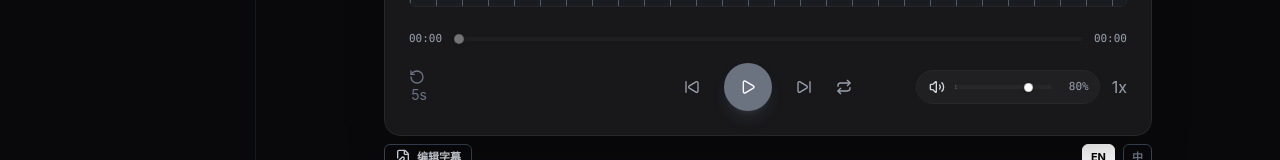
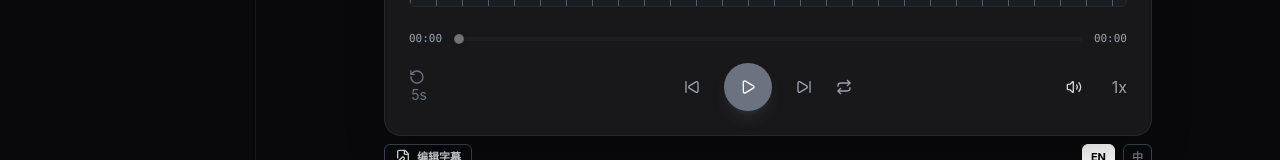
Before and after one commit to xuziyang/echo-flow, a Vue app: page / in a window 1280 px wide. Shown: the part 305-465 px from the top of the page. Built offline with nearby package versions, Linux system fonts and the light colour scheme.

Commit message:
refactor(player): hide volume controls until hover
Collapse volume slider and percentage into the speaker icon, revealing
them on hover/focus for a cleaner default state.

```diff
--- a/src/components/listening/PlaybackControls.vue
+++ b/src/components/listening/PlaybackControls.vue
@@ -27,9 +27,9 @@ const seekTrackStyle = computed(() => ({
     : `linear-gradient(to right, #18181b ${seekPercent.value}%, #d4d4d8 ${seekPercent.value}%)`
 }))
 const volumeTrackStyle = computed(() => ({
-  background: app.theme === 'dark'
-    ? `linear-gradient(to right, #e4e4e7 ${player.volume}%, #3f3f46 ${player.volume}%)`
-    : `linear-gradient(to right, #18181b ${player.volume}%, #d4d4d8 ${player.volume}%)`
+  '--volume-track-bg': app.theme === 'dark'
+    ? `linear-gradient(to right, #d4d4d8 0%, #d4d4d8 ${player.volume}%, #27272a ${player.volume}%, #27272a 100%)`
+    : `linear-gradient(to right, #18181b 0%, #18181b ${player.volume}%, #d4d4d8 ${player.volume}%, #d4d4d8 100%)`
 }))
 
 function clampSeekMs(ms: number) {
@@ -152,8 +152,7 @@ watch(() => player.durationMs, (duration) => {
     <!-- Right: Volume -->
       <div class="flex items-center gap-3 justify-self-end">
         <div
-          class="flex items-center gap-2 rounded-full px-2.5 py-1.5 border transition-colors"
-          :class="app.theme === 'dark' ? 'border-dark-border bg-dark-highlight/55' : 'border-light-border bg-light-card/65'"
+          class="relative flex h-5 items-center justify-center gap-2 group"
         >
           <button
             @click="player.toggleMute()"
@@ -163,16 +162,20 @@ watch(() => player.durationMs, (duration) => {
           >
             <Icon :name="volumeIcon()" class="text-sm" />
           </button>
+          <div
+            class="flex items-center h-5 overflow-hidden w-0 opacity-0 pointer-events-none transition-all duration-200 group-hover:w-24 group-hover:opacity-100 group-hover:pointer-events-auto"
+          >
             <input
               type="range"
               min="0"
               max="100"
               v-model.number="player.volume"
-            class="volume-slider w-24 h-1 cursor-pointer"
+              class="volume-slider w-full h-5 cursor-pointer"
               :style="volumeTrackStyle"
             >
+          </div>
           <span
-            class="text-[11px] font-mono tabular-nums min-w-[30px] text-right"
+            class="overflow-hidden w-0 opacity-0 pointer-events-none transition-all duration-200 group-hover:w-[30px] group-hover:opacity-100 group-hover:pointer-events-auto text-[11px] font-mono tabular-nums leading-none text-right"
             :class="app.theme === 'dark' ? 'text-gray-400' : 'text-gray-500'"
           >
             {{ player.volume }}%
@@ -232,24 +235,32 @@ watch(() => player.durationMs, (duration) => {
 .volume-slider {
   -webkit-appearance: none;
   appearance: none;
+  display: block;
+  height: 20px;
+  padding: 0;
+  background: transparent;
+  border: 0;
   border-radius: 999px;
 }
 
 .volume-slider::-webkit-slider-runnable-track {
   height: 4px;
   border-radius: 999px;
+  background: var(--volume-track-bg);
 }
 
 .volume-slider::-webkit-slider-thumb {
   -webkit-appearance: none;
   appearance: none;
-  width: 9px;
-  height: 9px;
+  width: 0;
+  height: 0;
   border-radius: 999px;
-  background: #ffffff;
-  border: 1px solid rgba(24, 24, 27, 0.2);
-  box-shadow: 0 1px 4px rgba(0, 0, 0, 0.22);
-  margin-top: -2.5px;
+  background: transparent;
+  border: 0;
+  box-shadow: none;
+  margin-top: 0;
+  opacity: 0;
+  transition: all 0.16s ease;
 }
 
 .volume-slider::-moz-range-track {
@@ -265,11 +276,34 @@ watch(() => player.durationMs, (duration) => {
 }
 
 .volume-slider::-moz-range-thumb {
+  width: 0;
+  height: 0;
+  border-radius: 999px;
+  background: transparent;
+  border: 0;
+  box-shadow: none;
+  opacity: 0;
+  transition: all 0.16s ease;
+}
+
+.group:hover .volume-slider::-webkit-slider-thumb,
+.volume-slider:focus-visible::-webkit-slider-thumb {
   width: 9px;
   height: 9px;
-  border-radius: 999px;
   background: #ffffff;
   border: 1px solid rgba(24, 24, 27, 0.2);
   box-shadow: 0 1px 4px rgba(0, 0, 0, 0.22);
+  margin-top: -2px;
+  opacity: 1;
+}
+
+.group:hover .volume-slider::-moz-range-thumb,
+.volume-slider:focus-visible::-moz-range-thumb {
+  width: 9px;
+  height: 9px;
+  background: #ffffff;
+  border: 1px solid rgba(24, 24, 27, 0.2);
+  box-shadow: 0 1px 4px rgba(0, 0, 0, 0.22);
+  opacity: 1;
 }
 </style>
```
Lines whose indentation alone changed are shown as unchanged.
